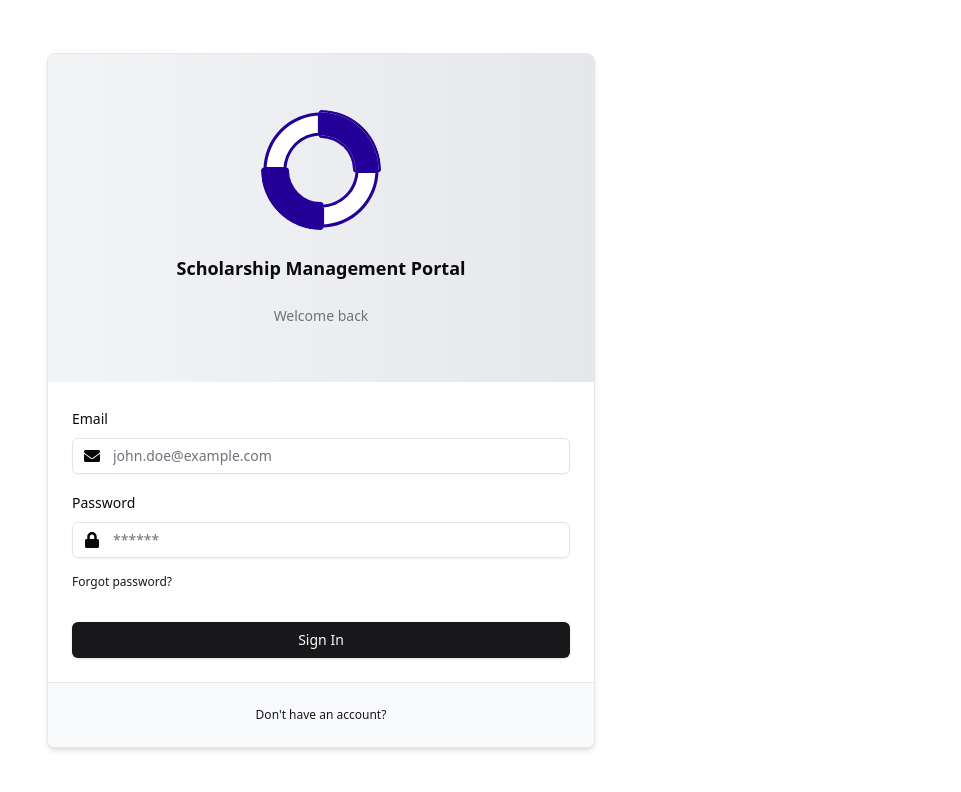
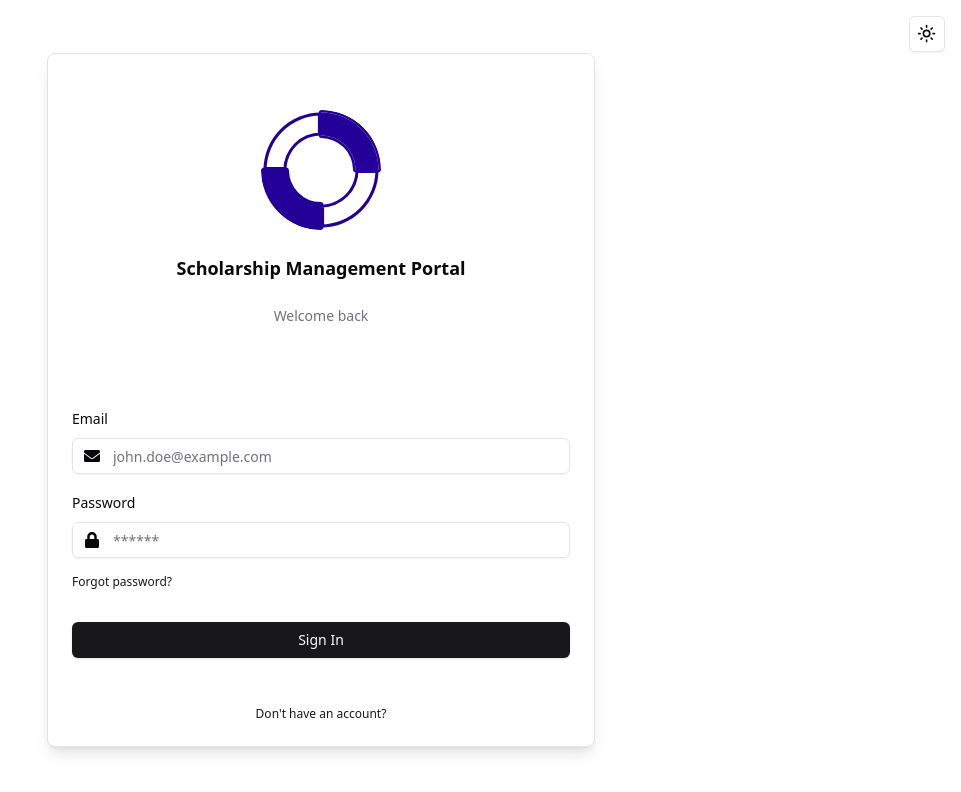
Before and after one commit to marcoshaber99/fred-scholarship-management, a Next.js app: page /auth/login in a window 1280 px wide. Shown: the top 792 px of the page, without its empty margins (319-1280 px from the left). Built offline with nearby package versions, Linux system fonts and the light colour scheme; no server answers.

Commit message:
Update layout components to include ModeToggle for dark mode support

```diff
--- a/app/(protected)/layout.tsx
+++ b/app/(protected)/layout.tsx
@@ -15,7 +15,7 @@ export default async function ProtectedLayout({
   }
 
   return (
-    <div className="flex flex-col h-screen md:flex-row">
+    <div className="flex flex-col h-screen md:flex-row ">
       <Sidebar />
       <div className="flex-1 flex flex-col overflow-hidden">
         <TopBar />
--- a/app/auth/layout.tsx
+++ b/app/auth/layout.tsx
@@ -1,6 +1,11 @@
+import { ModeToggle } from "@/components/mode-toggle";
+
 const AuthLayout = ({ children }: { children: React.ReactNode }) => {
   return (
-    <div className="min-h-screen flex items-center justify-center ">
+    <div className="min-h-screen flex items-center justify-center relative">
+      <div className="absolute top-4 right-4">
+        <ModeToggle />
+      </div>
       <div className="w-full max-w-[580px] px-4 py-8">{children}</div>
     </div>
   );
--- a/app/layout.tsx
+++ b/app/layout.tsx
@@ -5,6 +5,7 @@ import { Toaster } from "@/components/ui/sonner";
 import { auth } from "@/auth";
 import "./globals.css";
 import { ThemeProvider } from "@/components/theme-provider";
+import { ModeToggle } from "@/components/mode-toggle";
 
 // const inter = Inter({ subsets: ["latin"] });
 
@@ -31,6 +32,7 @@ export default async function RootLayout({
         >
           <SessionProvider session={session}>
             <Toaster />
+
             {children}
           </SessionProvider>
         </ThemeProvider>
--- a/app/page.tsx
+++ b/app/page.tsx
@@ -3,6 +3,7 @@ import { Button } from "@/components/ui/button";
 import { LoginButton } from "@/components/auth/login-button";
 import { currentUser } from "@/lib/auth";
 import { redirect } from "next/navigation";
+import { ModeToggle } from "@/components/mode-toggle";
 
 export default async function Home() {
   const user = await currentUser();
@@ -13,14 +14,26 @@ export default async function Home() {
 
   return (
     <main className="flex h-screen items-center justify-center">
+      <div className="absolute top-4 right-4">
+        <ModeToggle />
+      </div>
       <div className="space-y-6 text-center">
-        <Image
-          src="/logo.svg"
-          alt="Frederick University Logo"
-          width={100}
-          height={100}
-          className="mx-auto mb-4"
-        />
+        <div className="flex items-center justify-center">
+          <Image
+            src="/logo.svg"
+            alt="Frederick Sports Club Logo"
+            width={120}
+            height={120}
+            className="rounded-full dark:hidden"
+          />
+          <Image
+            src="/logo-dark.svg"
+            alt="Frederick Sports Club Logo"
+            width={120}
+            height={120}
+            className="rounded-full hidden dark:block"
+          />
+        </div>
         <h1 className="text-2xl font-semibold">Scholarship Management</h1>
 
         <div>
--- a/components/auth/card-wrapper.tsx
+++ b/components/auth/card-wrapper.tsx
@@ -26,17 +26,17 @@ export const CardWrapper = ({
   showSocial,
 }: CardWrapperProps) => {
   return (
-    <Card className="w-full max-w-[650px] shadow-md rounded-lg overflow-hidden border border-gray-200">
-      <CardHeader className="bg-gradient-to-r from-gray-100 to-gray-200 p-6">
+    <Card className="w-full max-w-[650px] shadow-lg rounded-lg overflow-hidden ">
+      <CardHeader className="p-6">
         <Header label={headerLabel} />
       </CardHeader>
-      <CardContent className="p-6 bg-white">{children}</CardContent>
+      <CardContent className="p-6">{children}</CardContent>
       {/* {showSocial && (
         <CardFooter className="bg-gray-50 p-4 border-t border-gray-200">
           <Social />
         </CardFooter>
       )} */}
-      <CardFooter className="flex justify-between items-center p-4 bg-gray-50 border-t border-gray-200  font-normal">
+      <CardFooter className="flex justify-between items-center p-4 font-normal">
         <BackButton label={backButtonLabel} href={backButtonHref} />
       </CardFooter>
     </Card>
--- a/components/auth/header.tsx
+++ b/components/auth/header.tsx
@@ -13,7 +13,14 @@ export const Header = ({ label }: HeaderProps) => {
           alt="Frederick Sports Club Logo"
           width={120}
           height={120}
-          className="rounded-full"
+          className="rounded-full dark:hidden"
+        />
+        <Image
+          src="/logo-dark.svg"
+          alt="Frederick Sports Club Logo"
+          width={120}
+          height={120}
+          className="rounded-full hidden dark:block"
         />
       </div>
       <p className="text-lg">Scholarship Management Portal</p>
```
